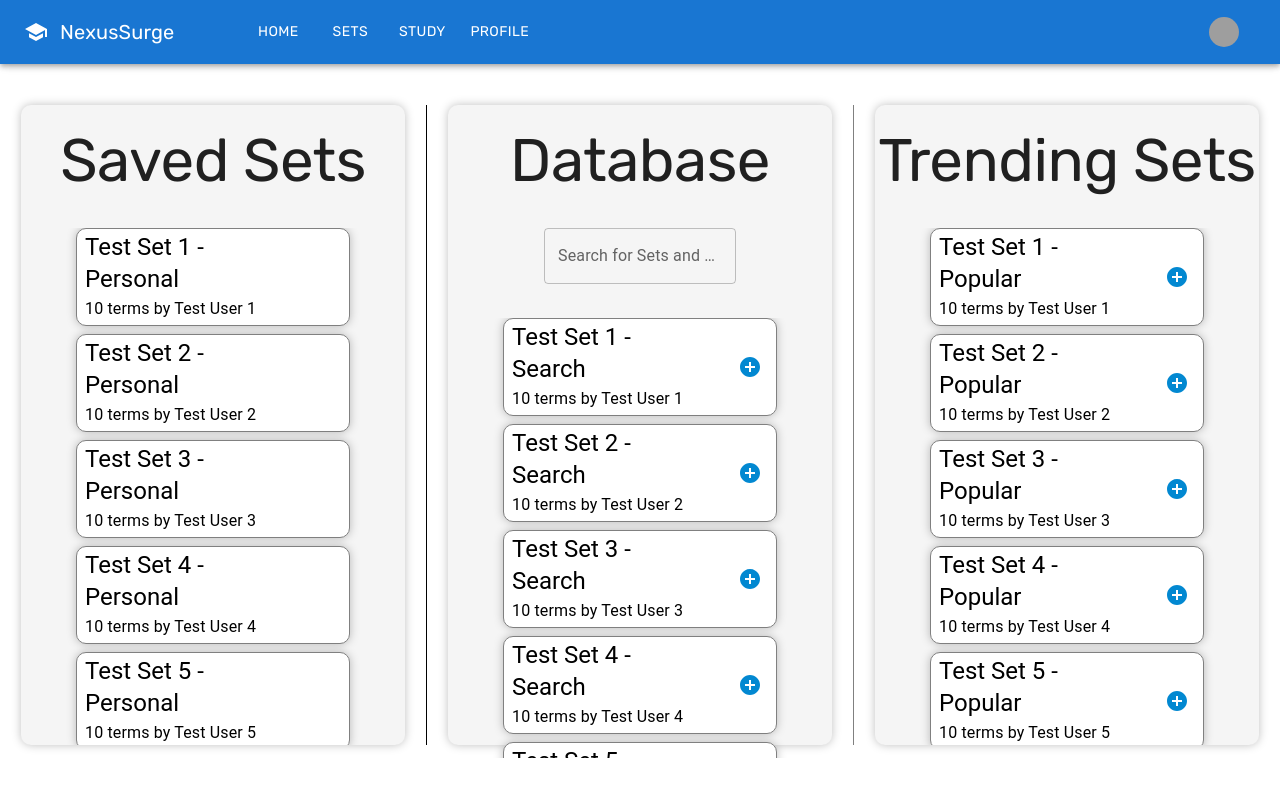
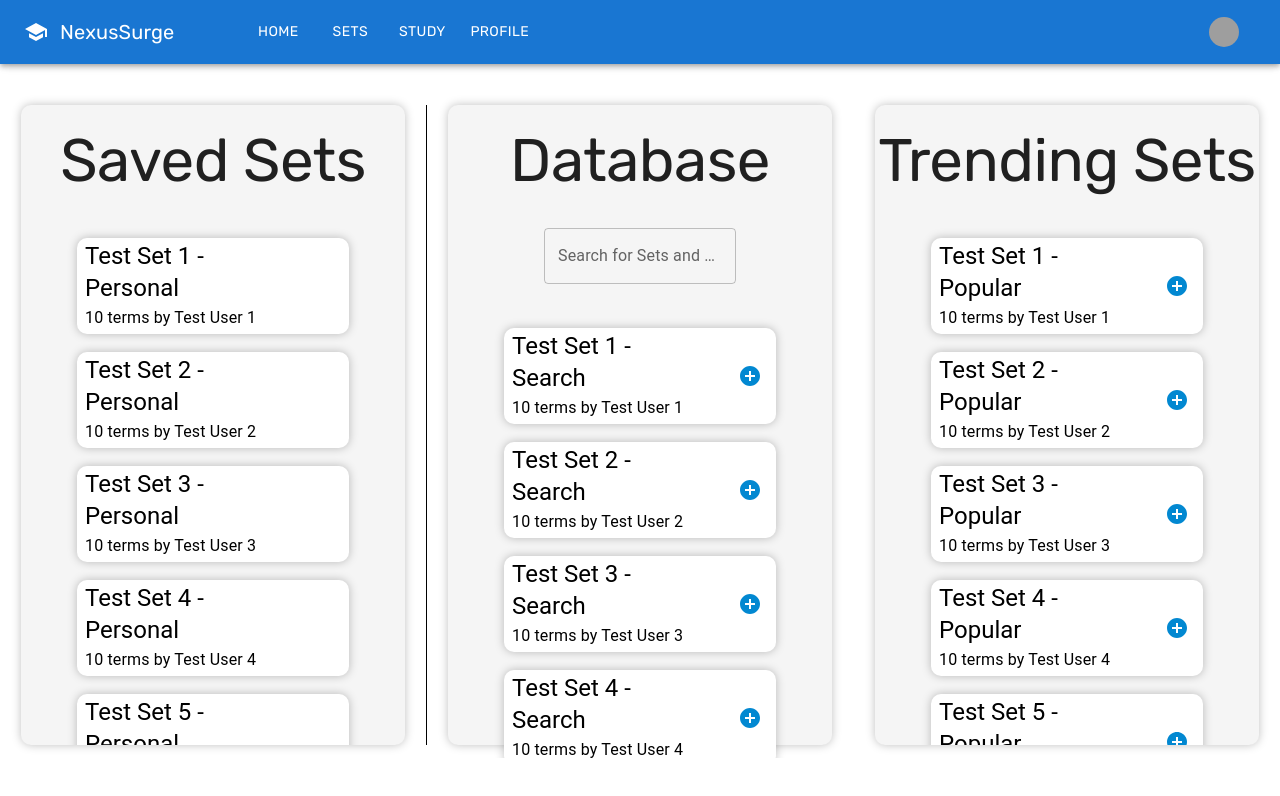
Before and after one commit to skancharapu775/NexusSurge, a React (Create React App) app in the folder nexussurge/: page /sets in a window 1280 px wide. Shown: the top 796 px of the page. Built offline with nearby package versions, Linux system fonts and the light colour scheme; grey boxes are pictures that could not be loaded.

Commit message:
fixed the borders on the sets page so it looks nicer

```diff
--- a/nexussurge/src/pages/Sets.js
+++ b/nexussurge/src/pages/Sets.js
@@ -145,8 +145,7 @@ export function Sets() {
                     </Typography>
                     <Box sx={{ display: 'flex', flexDirection: 'column', alignItems: 'center', width: '100%', height: '70vh', overflowY: 'scroll', marginTop: '10px' }}>
                         {test_user_sets_result.map((result) => (
-                            <Box key={result.id}  sx={{ display: 'flex', flexDirection: 'row', justifyContent: 'space-between', alignItems: 'center', width: '100%', height: 'auto', minHeight: '10vh', maxWidth: '20vw',padding: '1vh', border: '1px solid grey', marginBottom: '1vh', borderRadius: '10px', backgroundColor: 'white', boxShadow: '0px 0px 10px rgba(0, 0, 0, 0.25)' }}>
-                                <Box sx={{ display: 'flex', flexDirection: 'column', width: '70%' }}>
+                            <Box key={result.id} sx={{ display: 'flex', flexDirection: 'row', justifyContent: 'space-between', alignItems: 'center', width: '100%', height: 'auto', minHeight: '10vh', maxWidth: '20vw', padding: '1vh', marginBottom: '1vh', borderRadius: '10px', backgroundColor: 'white', boxShadow: '0px 0px 10px rgba(0, 0, 0, 0.25)', marginTop: '10px' }}>                                <Box sx={{ display: 'flex', flexDirection: 'column', width: '70%' }}>
                                     <Typography variant="h5">{result.title}</Typography>
                                     <Typography variant="subtitle1">{result.num_cards} terms by {result.creator}</Typography>
                                 </Box>
@@ -167,8 +166,7 @@ export function Sets() {
                             {/* search column content */}
                             <Box sx={{ display: 'flex', flexDirection: 'column', alignItems: 'center', width: '100%', height: '60vh', overflowY: 'scroll', marginTop: '5vh' }}>
                                 {test_search_results.map((result) => (
-                                    <Box key={result.id} sx={{ display: 'flex', flexDirection: 'row', justifyContent: 'space-between', alignItems: 'center', width: '100%', height: 'auto', minHeight: '10vh', maxWidth: '20vw',padding: '1vh', border: '1px solid grey', marginBottom: '1vh', borderRadius: '10px', backgroundColor: 'white', boxShadow: '0px 0px 10px rgba(0, 0, 0, 0.25)' }}>
-                                        <Box sx={{ display: 'flex', flexDirection: 'column', width: '70%', fontFamily: 'Rubik' }}>
+                                    <Box key={result.id} sx={{ display: 'flex', flexDirection: 'row', justifyContent: 'space-between', alignItems: 'center', width: '100%', height: 'auto', minHeight: '10vh', maxWidth: '20vw', padding: '1vh', marginBottom: '1vh', borderRadius: '10px', backgroundColor: 'white', boxShadow: '0px 0px 10px rgba(0, 0, 0, 0.25)', marginTop: '10px' }}>                                        <Box sx={{ display: 'flex', flexDirection: 'column', width: '70%', fontFamily: 'Rubik' }}>
                                             <Typography variant="h5">{result.title}</Typography>
                                             <Typography variant="subtitle1">{result.num_cards} terms by {result.creator}</Typography>
                                         </Box>
@@ -181,15 +179,14 @@ export function Sets() {
                         </Box>
                     </Box>
                 </Box>
-                <Box sx={{ width: '1px', height: '80vh', backgroundColor: 'grey' }} />
+                <Box sx={{ width: '1px', height: '80vh' }} />
                 <Box sx={{ display: 'flex', flexDirection: 'column', alignItems: 'center', width: '30vw', height: '80vh', backgroundColor: '#F5F5F5', borderRadius: '10px', boxShadow: '0px 0px 10px rgba(0, 0, 0, 0.25)' }}>
                     <Typography component="h1" variant="h2" align="center" color="text.primary" gutterBottom fontFamily={'Rubik'} style={{ marginTop: '20px' }}>
                         Trending Sets
                     </Typography>
                     <Box sx={{ display: 'flex', flexDirection: 'column', alignItems: 'center', width: '100%', height: '70vh', overflowY: 'scroll', marginTop: '10px' }}>
                         {test_popular_results.map((result) => (
-                            <Box key={result.id} sx={{ display: 'flex', flexDirection: 'row', justifyContent: 'space-between', alignItems: 'center', width: '100%', height: 'auto', minHeight: '10vh', maxWidth: '20vw',padding: '1vh', border: '1px solid grey', marginBottom: '1vh', borderRadius: '10px', backgroundColor: 'white', boxShadow: '0px 0px 10px rgba(0, 0, 0, 0.25)' }}>
-                                <Box sx={{ display: 'flex', flexDirection: 'column', width: '70%', fontFamily: 'Rubik' }}>
+                            <Box key={result.id} sx={{ display: 'flex', flexDirection: 'row', justifyContent: 'space-between', alignItems: 'center', width: '100%', height: 'auto', minHeight: '10vh', maxWidth: '20vw', padding: '1vh', marginBottom: '1vh', borderRadius: '10px', backgroundColor: 'white', boxShadow: '0px 0px 10px rgba(0, 0, 0, 0.25)', marginTop: '10px' }}>                                <Box sx={{ display: 'flex', flexDirection: 'column', width: '70%', fontFamily: 'Rubik' }}>
                                     <Typography variant="h5">{result.title}</Typography>
                                     <Typography variant="subtitle1">{result.num_cards} terms by {result.creator}</Typography>
                                 </Box>
```
